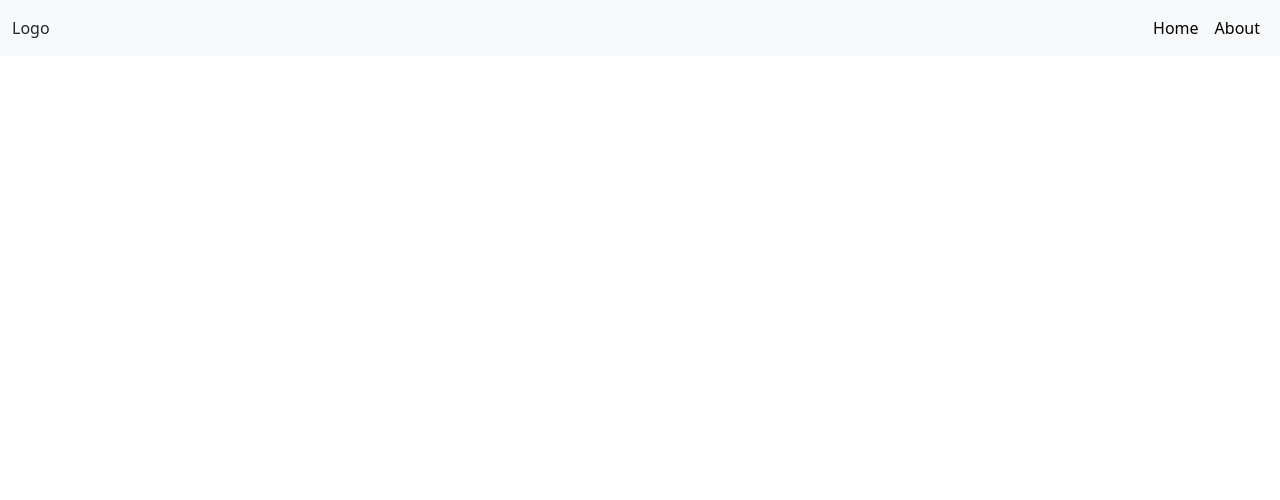
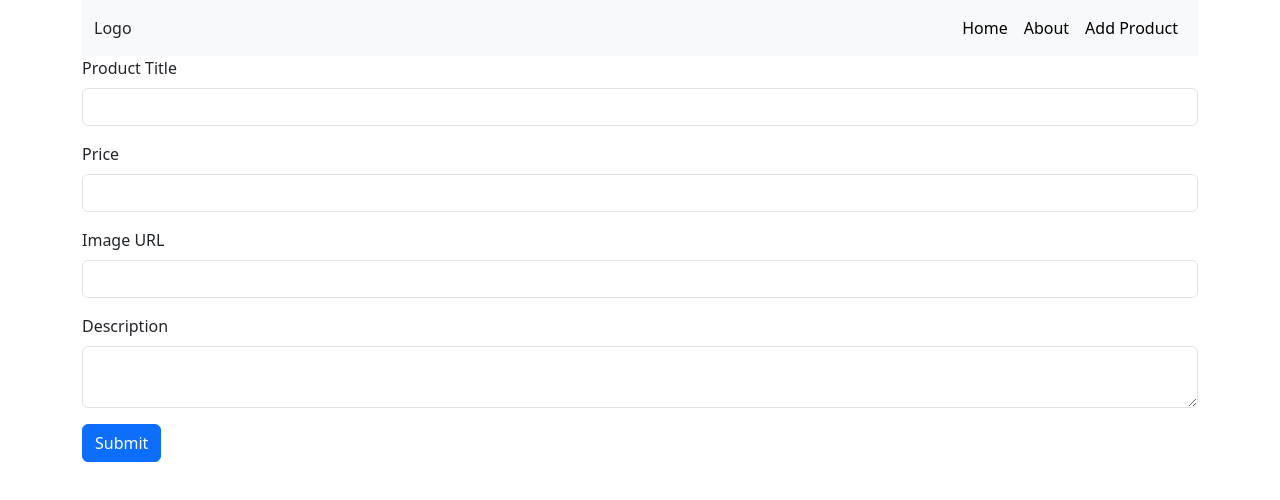
Before and after one commit to ahmedtfox/my-app, a React (Create React App) app: page /add-product in a window 1280 px wide. Before the commit this address had no page. Shown: the top 500 px of the page. Built offline with nearby package versions, Linux system fonts and the light colour scheme.

Commit message:
Post method

```diff
--- a/src/App.js
+++ b/src/App.js
@@ -4,10 +4,17 @@ import ProductsList from "./components/ProductsList";
 import { Routes, Route } from "react-router-dom";
 import About from "./components/About";
 import ProductDetails from "./components/ProductDetails";
+import AddProduct from "./components/AddProduct";
 function App() {
   return (
     <div className="App">
-      <Navbar />
+      <div className="container">
+        <div className="row">
+          <div className="col">
+            <Navbar />
+          </div>
+        </div>
+      </div>
       <Routes>
         <Route
           path="/"
@@ -19,7 +26,8 @@ function App() {
           }
         ></Route>
         <Route path="about" element={<About />}></Route>
-        <Route path="product/:productId" element={<ProductDetails />}></Route>
+        <Route path="add-product" element={<AddProduct />}></Route>
+        <Route path="products/:productId" element={<ProductDetails />}></Route>
       </Routes>
     </div>
   );
--- /dev/null
+++ b/src/components/AddProduct.js
@@ -0,0 +1,94 @@
+import { useState } from "react";
+import { Link, Route, Routes, useNavigate } from "react-router-dom";
+
+function AddProduct() {
+
+  const [title, setTitle] = useState("");
+  const navigate = useNavigate();
+  const api_URL = "http://localhost:3344/products";
+
+  const funcForm = (e) => {
+    let data = {
+      title: title,
+    };
+    e.preventDefault();
+    fetch(api_URL, {
+      method: "POST",
+      body: JSON.stringify(data),
+    })
+      .then((result) => {
+        return result.json();
+      })
+      .then((result) => {
+        console.log(result);
+        navigate("/");
+      })
+      .catch();
+  };
+
+  return (
+    <>
+      <div className="container">
+        <div className="row">
+          <div className="col">
+            <form
+              onSubmit={(event) => {
+                funcForm(event);
+              }}
+            >
+              <div className="mb-3">
+                <label for="title" className="form-label">
+                  Product Title
+                </label>
+                <input
+                  type="text"
+                  className="form-control"
+                  id="title"
+                  onChange={(e) => {
+                    setTitle(e.target.value);
+                  }}
+                />
+              </div>
+              <div className="mb-3">
+                <label for="price" className="form-label">
+                  Price
+                </label>
+                <input
+                  type="number"
+                  step={0.01}
+                  className="form-control"
+                  id="price"
+                />
+              </div>
+              <div className="mb-3">
+                <label for="price" className="form-label">
+                  Image URL
+                </label>
+                <input
+                  name="image"
+                  type="url"
+                  className="form-control"
+                  id="imgUrl"
+                />
+              </div>
+              <div className="mb-3">
+                <label for="description" className="form-label">
+                  Description
+                </label>
+                <textarea
+                  name="description"
+                  className="form-control"
+                ></textarea>
+              </div>
+              <button type="submit" className="btn btn-primary">
+                Submit
+              </button>
+            </form>
+          </div>
+        </div>
+      </div>
+    </>
+  );
+}
+
+export default AddProduct;
--- a/src/components/Navbar.js
+++ b/src/components/Navbar.js
@@ -35,6 +35,15 @@ function Navbar() {
                   About
                 </Link>
               </li>
+              <li className="nav-item">
+                <Link
+                  className="nav-link active"
+                  aria-current="page"
+                  to="/add-product"
+                >
+                  Add Product
+                </Link>
+              </li>
             </ul>
           </div>
         </div>
--- a/src/components/Product.js
+++ b/src/components/Product.js
@@ -12,9 +12,9 @@ function Product(props) {
           <p className="card-text">{product.description}</p>
           {showBtn ? (
             <Link
-              to={`/product/${product.id}`}
+              to={`/products/${product.id}`}
               type="Button"
-              className="btn btn-primary"
+              className="btn btn-primary btn-sm"
             >
               Details
             </Link>
--- a/src/components/ProductDetails.js
+++ b/src/components/ProductDetails.js
@@ -4,7 +4,7 @@ import Product from "./Product";
 function ProductDetails() {
   const prams = useParams();
 
-  const api_URL = "https://fakestoreapi.com/products/" + prams.productId;
+  const api_URL = "http://localhost:3344/products/" + prams.productId;
   const [data, setData] = useState([]);
 
   useEffect(() => {
--- a/src/components/ProductsList.js
+++ b/src/components/ProductsList.js
@@ -2,7 +2,7 @@ import { useEffect, useState } from "react";
 import Product from "./Product";
 
 function ProductsList() {
-  const api_URL = "https://fakestoreapi.com/products";
+  const api_URL = "http://localhost:3344/products";
 
   const [data, setData] = useState([]);
   let list = data.map((p, index) => {
```
Also changed, not shown: src/components/SideBare.js (added).
